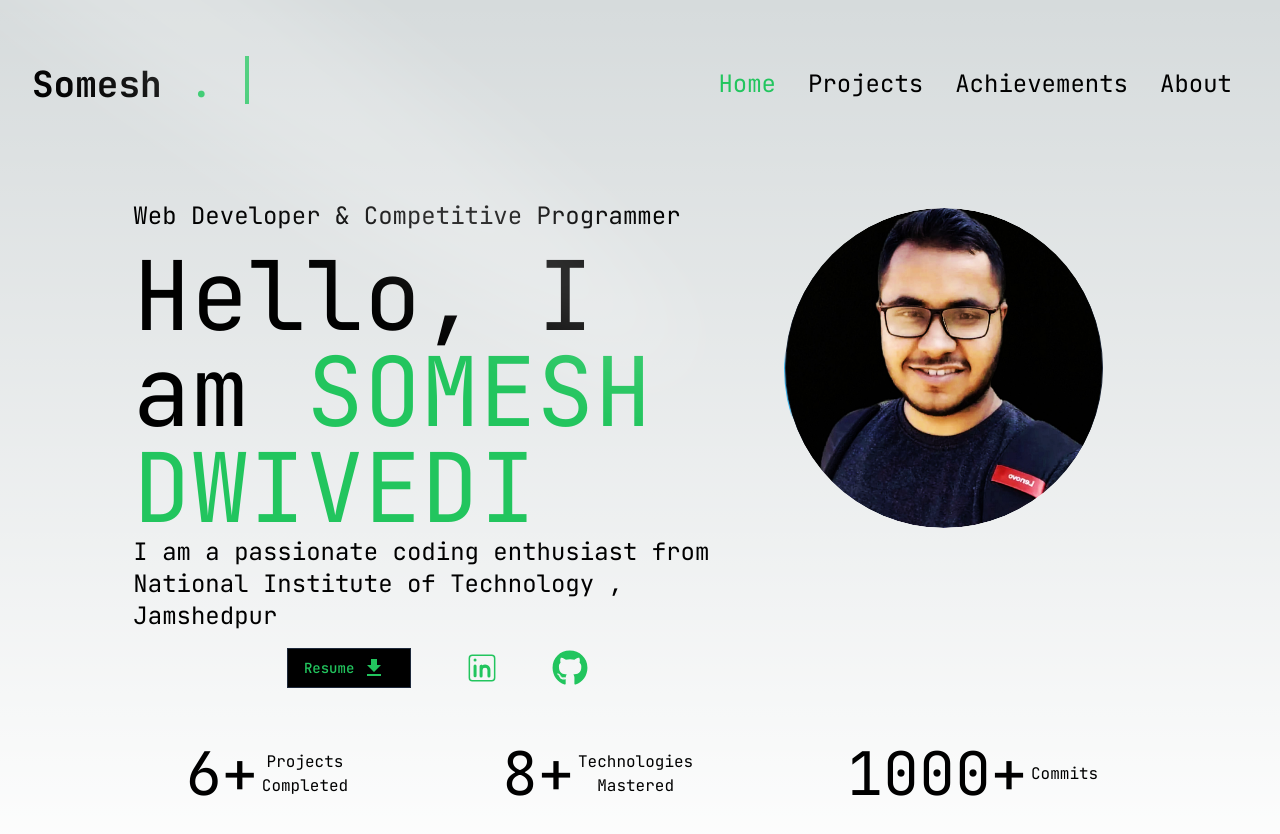
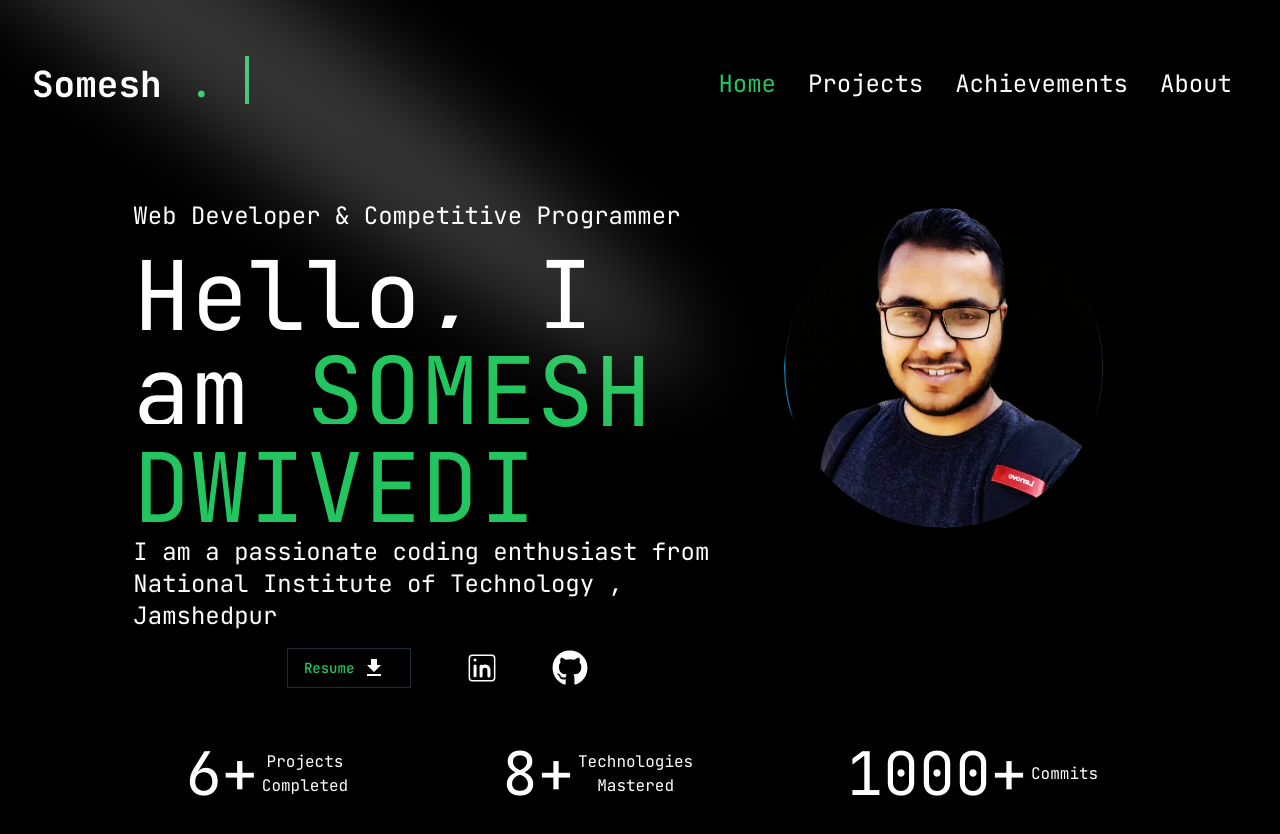
Before and after one commit to Somesh0001/SomeshPortfolio, a Next.js app: page / in a window 1280 px wide. Shown: the top 834 px of the page. Built offline with nearby package versions, Linux system fonts and the light colour scheme.

Commit message:
final updates

```diff
--- a/app/globals.css
+++ b/app/globals.css
@@ -91,9 +91,9 @@ body {
 
 @layer base {
   * {
-    @apply border-border;
+    @apply border-border bg-black text-white;
   }
   body {
-    @apply bg-background text-foreground;
+    @apply bg-black text-white;
   }
 }
--- a/components/ui/Spotlight.tsx
+++ b/components/ui/Spotlight.tsx
@@ -10,7 +10,7 @@ export const Spotlight = ({ className, fill }: SpotlightProps) => {
   return (
     <svg
       className={cn(
-        "animate-spotlight pointer-events-none absolute z-[1]  h-[169%] w-[138%] lg:w-[84%] opacity-0",
+        "animate-spotlight pointer-events-none absolute z-[1]  h-[169%] w-[138%] lg:w-[84%] opacity-0 bg-transparent",
         className
       )}
       xmlns="http://www.w3.org/2000/svg"
```
